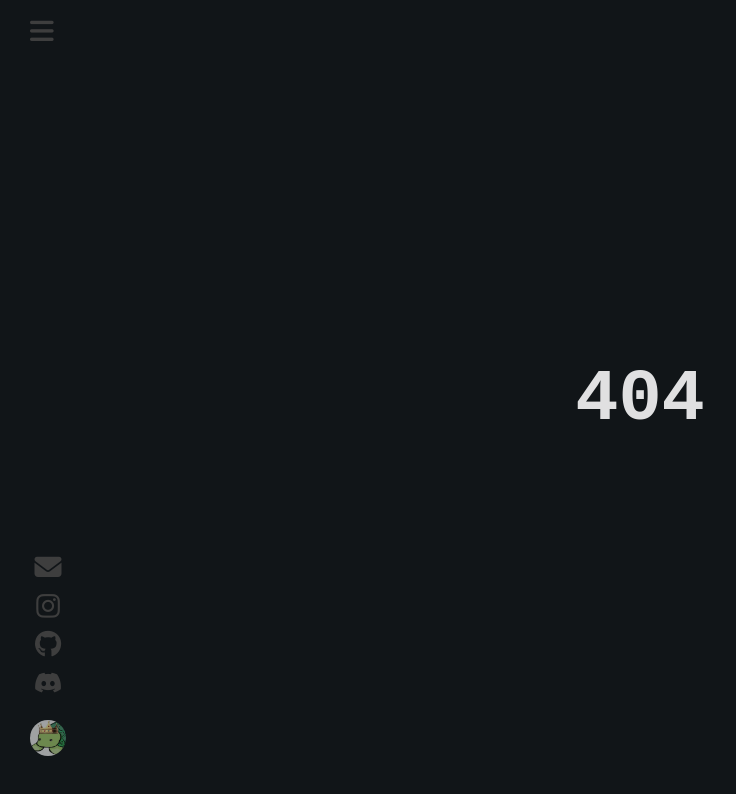
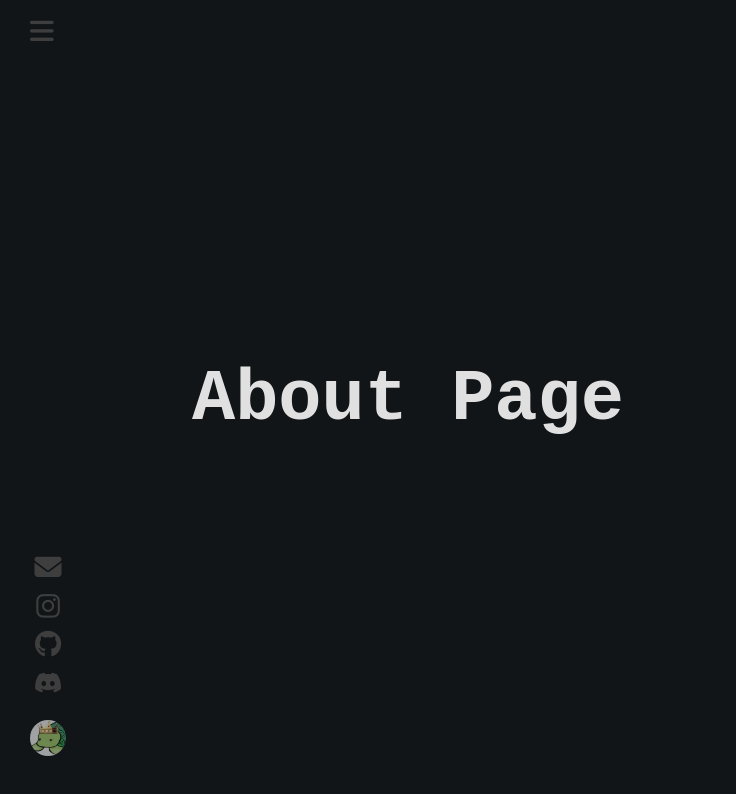
Before and after one commit to TurlxTheHuman/turlxthehuman-personal-site, a React (Vite) app: page /about in a window 1280 px wide. Before the commit this address had no page. Shown: the top 794 px of the page, without its empty margins (0-736 px from the left). Built offline with nearby package versions, Linux system fonts and the light colour scheme.

Commit message:
about me page start

```diff
--- a/src/App.tsx
+++ b/src/App.tsx
@@ -10,6 +10,7 @@ import Sidebar from './components/sidebar';
 /* CONTENT IMPORTS */
 import Main from './pages/home/index';
 import Projects from './pages/projects/projects';
+import About from './pages/about/about';
 
 import NotFound from './pages/misc/404';
 
@@ -37,6 +38,7 @@ return (
 
 
   <Route path="/projects" element={<Projects />}/>
+  <Route path="/about" element={<About />} />
   <Route path="*" element={<NotFound />}/>
 
   </Routes>
--- a/src/assets/css/global.css
+++ b/src/assets/css/global.css
@@ -465,3 +465,7 @@ p {
     background-size: cover;
     background-position: 50% 50%;
   }
+
+  .text_left {
+    text-align: left;
+  }
--- a/src/components/particles.tsx
+++ b/src/components/particles.tsx
@@ -25,7 +25,7 @@ const particlesLoaded = useCallback(async (container: Container | undefined) =>
             options={{
                 background: {
                     color: {
-                        value: "#0C1314",
+                        value: "#111518",
                     },
                 },
                 fpsLimit: 120,
--- /dev/null
+++ b/src/pages/about/about.tsx
@@ -0,0 +1,21 @@
+import { useState } from 'react'
+
+function About() {
+
+return (
+<section id='about_page'>
+    <div className='project_grid'>
+        <div>
+            <h1>About Page</h1>
+            <p className='text_left'></p>
+        </div>
+        <div>
+            <img src="" alt="" />
+        </div>
+    </div>
+
+</section>
+)
+}
+
+export default About
```
